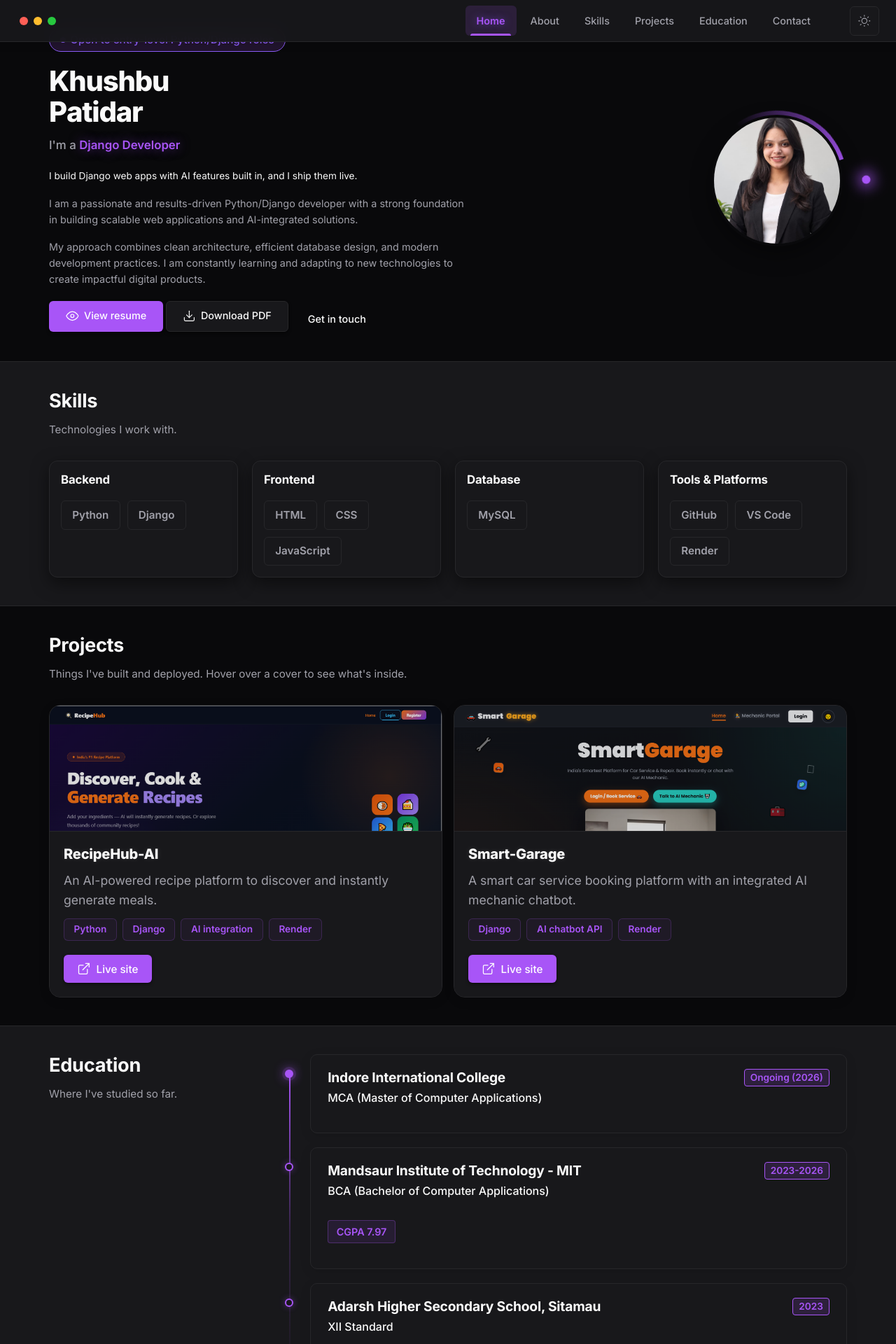
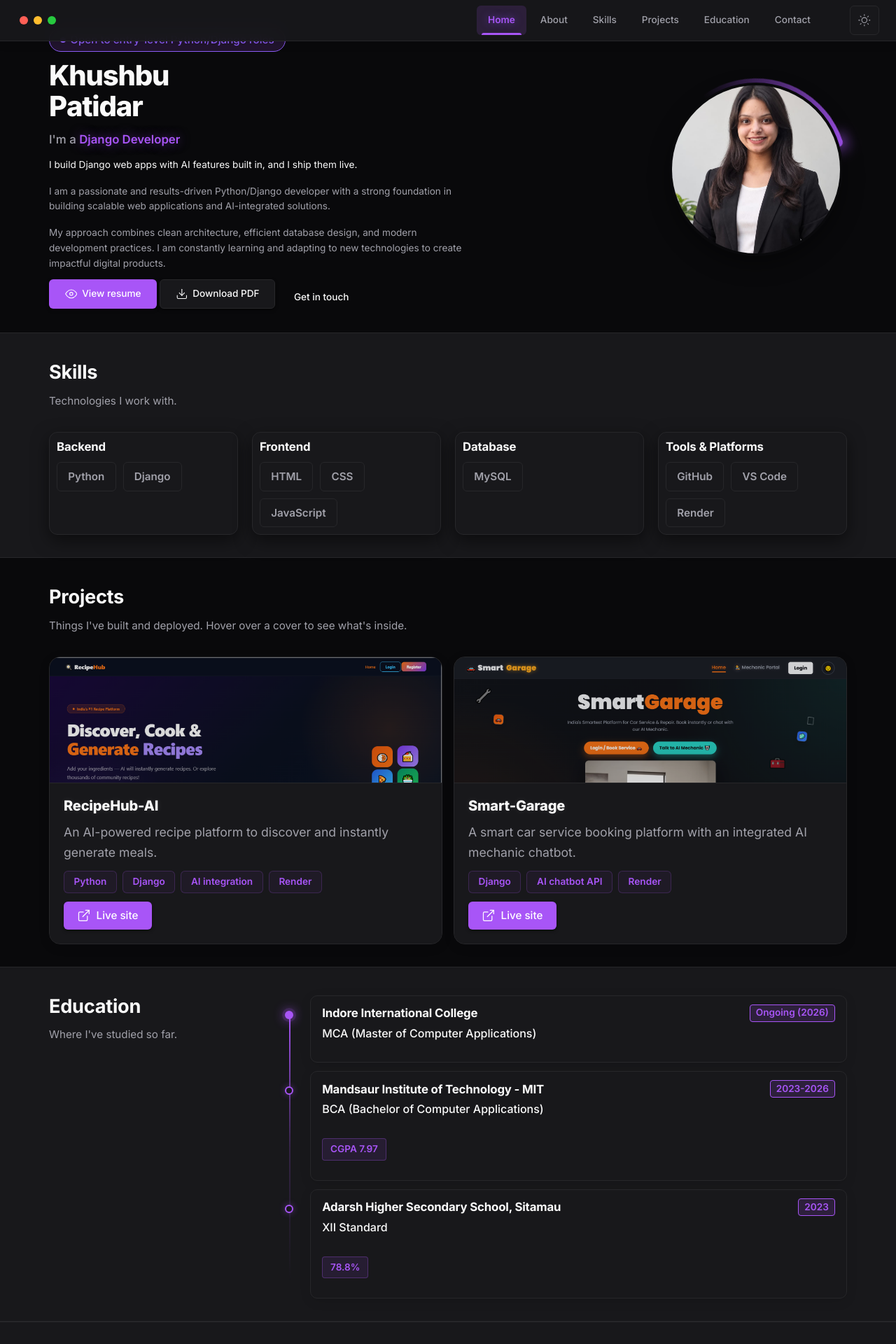
Before and after one commit to khushii-patidar/khushbu-portfolio, a Django app: page / in a window 1280 px wide. Shown: the top 1920 px of the page at 70% size. Run offline with Django 4.2, Linux system fonts and the light colour scheme; data comes from the database, SQL or seed files in the repository; both versions use the stored data as it was after the commit; data that the repository does not hold is empty.

Commit message:
Fix UI oversizing, unhide hero text, increase portrait size, include media/db for production

```diff
--- a/portfolio/static/css/style.css
+++ b/portfolio/static/css/style.css
@@ -104,7 +104,7 @@ button { cursor: pointer; }
   display: inline-flex; align-items: center; justify-content: center; gap: 0.5em;
   padding: 0.8em 1.6em; border-radius: 6px; border: 1px solid var(--line);
   background: var(--surface); color: var(--ink);
-  font-weight: 500; font-size: 0.9rem; text-decoration: none; line-height: 1;
+  font-weight: 500; font-size: 0.85rem; text-decoration: none; line-height: 1;
   box-shadow: 0 2px 4px var(--shadow);
   transition: all 0.2s ease;
 }
@@ -160,7 +160,7 @@ button { cursor: pointer; }
 .nav__links { display: flex; gap: 4px; margin-left: auto; margin-right: 24px; }
 .nav__links a {
   padding: 10px 16px; border-radius: 6px; text-decoration: none;
-  font-weight: 500; font-size: 0.9rem; color: var(--muted);
+  font-weight: 500; font-size: 0.85rem; color: var(--muted);
   transition: all 0.2s ease;
   position: relative;
 }
@@ -194,13 +194,13 @@ button { cursor: pointer; }
 }
 
 /* ---------- Sections ---------- */
-.section { padding: 40px 0; }
+.section { padding: 40px 0 32px; }
 .section--tint { background: var(--bg-tint); border-block: 1px solid var(--line); }
 .section__head { margin-bottom: 32px; max-width: 600px; }
 .section__title { font-size: 1.7rem; font-weight: 700; margin-bottom: 12px; }
 .section__lead { color: var(--muted); font-size: 0.95rem; line-height: 1.6; }
 
-.panel { background: var(--surface); border: 1px solid var(--line); border-radius: var(--r-lg); padding: 16px; box-shadow: 0 8px 24px var(--shadow); }
+.panel { background: var(--surface); border: 1px solid var(--line); border-radius: var(--r-lg); padding: 20px; box-shadow: 0 8px 24px var(--shadow); }
 
 /* ---------- Reveal ---------- */
 .js [data-reveal] { opacity: 0; transition: opacity 0.8s ease, transform 0.8s ease; transition-delay: var(--d, 0ms); }
@@ -214,27 +214,27 @@ button { cursor: pointer; }
 
 /* ---------- Hero ---------- */
 /* /* ---------- Hero ---------- */
-.hero { min-height: auto; display: flex; align-items: center; padding: 40px 0; }
+.hero { min-height: auto; display: flex; align-items: center; padding: 40px 0 32px; }
 .hero__grid { display: grid; grid-template-columns: 1.2fr 1fr; gap: 24px; align-items: center; }
 .hero__copy { display: flex; flex-direction: column; align-items: flex-start; }
-.hero__copy .pill { margin-bottom: 20px; display: inline-flex; }
+.hero__copy .pill { margin-bottom: 12px; display: inline-flex; }
 
 .hero__name { font-size: clamp(2rem, 4vw, 2.5rem); font-weight: 800; line-height: 1.1; letter-spacing: -0.03em; margin-bottom: 12px; }
 .name-line { display: block; }
 .name-line span { display: inline-block; white-space: pre; transition: all 0.2s; }
 .name-line span:hover { color: var(--primary); text-shadow: 0 0 16px rgba(168,85,247,0.6); }
 
-.hero__role { font-size: 1.05rem; font-weight: 500; color: var(--muted); margin-bottom: 20px; min-height: 1.5em; }
+.hero__role { font-size: 1.05rem; font-weight: 500; color: var(--muted); margin-bottom: 12px; min-height: 1.5em; }
 .typed { color: var(--primary); font-weight: 600; text-shadow: 0 0 16px rgba(168,85,247,0.5); }
 .caret { display: inline-block; width: 2px; height: 1em; margin-left: 2px; background: var(--primary); vertical-align: -0.1em; animation: blink 1s steps(2) infinite; }
 @keyframes blink { 50% { opacity: 0; } }
-.hero__about { color: var(--muted); font-size: 0.9rem; line-height: 1.6; margin-bottom: 20px; max-width: 600px; }
+.hero__about { color: var(--muted); font-size: 0.85rem; line-height: 1.6; margin-bottom: 12px; max-width: 600px; }
 .hero__about p:last-child { margin-bottom: 0; }
 
 /* Portrait */
 .hero__visual { display: flex; justify-content: flex-end; }
 .portrait {
-  position: relative; width: 200px; height: 200px;
+  position: relative; width: 260px; height: 260px;
   border-radius: 50%; padding: 6px;
   z-index: 1; flex-shrink: 0;
   transition: transform 0.4s cubic-bezier(0.16, 1, 0.3, 1);
@@ -250,7 +250,7 @@ button { cursor: pointer; }
   content: ""; position: absolute; top: 0; left: calc(50% - 6px); width: 12px; height: 12px;
   background: var(--primary); border-radius: 50%;
   box-shadow: 0 0 20px 4px var(--primary);
-  transform-origin: 6px 140px; /* Radius of 140px (half of 280) */
+  transform-origin: 6px 130px; /* Radius of 140px (half of 280) */
   animation: spin 3s linear infinite; z-index: 1;
 }
 .portrait:hover { transform: translateY(-8px) scale(1.02); }
@@ -286,11 +286,11 @@ button { cursor: pointer; }
 .about__text p { color: var(--muted); font-size: 0.95rem; margin-bottom: 1.2em; line-height: 1.7; }
 .about__text p:first-of-type { color: var(--ink); font-size: 1.05rem; font-weight: 500; }
 .facts { margin: 0 0 32px; }
-.facts > div { padding: 16px 0; border-bottom: 1px solid var(--line); display: flex; justify-content: space-between; }
+.facts > div { padding: 10px 0; border-bottom: 1px solid var(--line); display: flex; justify-content: space-between; }
 .facts dt { font-size: 1rem; font-weight: 500; color: var(--muted); }
-.facts dd { font-weight: 500; text-align: right; font-size: 0.9rem; }
+.facts dd { font-weight: 500; text-align: right; font-size: 0.85rem; }
 .counters { display: grid; grid-template-columns: 1fr 1fr; gap: 16px; }
-.counter { background: var(--bg-tint); border: 1px solid var(--line); border-radius: var(--r-md); padding: 16px; text-align: center; }
+.counter { background: var(--bg-tint); border: 1px solid var(--line); border-radius: var(--r-md); padding: 10px; text-align: center; }
 .counter b { display: block; font-size: 2.5rem; font-weight: 700; line-height: 1; margin-bottom: 8px; color: var(--primary); }
 .counter span { font-size: 1rem; color: var(--muted); font-weight: 500; }
 @media (max-width: 860px) { .about { grid-template-columns: 1fr; } }
@@ -298,7 +298,7 @@ button { cursor: pointer; }
 /* ---------- Skills ---------- */
 .bento { display: grid; grid-template-columns: repeat(auto-fit, minmax(240px, 1fr)); gap: 20px; }
 .bento .panel {
-  padding: 16px; min-height: auto;
+  padding: 10px; min-height: auto;
   background: var(--surface); border: 1px solid var(--line); border-radius: 12px;
   transition: all 0.3s cubic-bezier(0.16, 1, 0.3, 1);
 }
@@ -307,7 +307,7 @@ button { cursor: pointer; }
   border-color: rgba(168, 85, 247, 0.4);
   box-shadow: 0 12px 30px rgba(0,0,0,0.25), 0 0 16px rgba(168, 85, 247, 0.15);
 }
-.bento .panel h3 { font-size: 1.05rem; font-weight: 700; margin-bottom: 20px; color: var(--ink); }
+.bento .panel h3 { font-size: 1.05rem; font-weight: 700; margin-bottom: 12px; color: var(--ink); }
 .chips { display: flex; flex-wrap: wrap; gap: 10px; }
 .chip {
   position: relative; padding: 0.5em 1em; font-size: 0.95rem; border-radius: 6px; border: 1px solid var(--line);
@@ -346,21 +346,21 @@ button { cursor: pointer; }
 .project__body { padding: 20px; display: flex; flex-direction: column; flex: 1; position: relative; z-index: 1; background: var(--surface); }
 .project__title { font-size: 1.25rem; font-weight: 800; margin-bottom: 12px; color: var(--ink); text-shadow: 0 0 10px rgba(255,255,255,0.1); }
 .project__desc { color: var(--muted); font-size: 1.1rem; margin-bottom: 12px; line-height: 1.6; }
-.tags { display: flex; flex-wrap: wrap; gap: 8px; margin-bottom: 20px; }
+.tags { display: flex; flex-wrap: wrap; gap: 8px; margin-bottom: 12px; }
 .tags li { padding: 0.3em 1em; border-radius: 6px; background: rgba(168, 85, 247, 0.05); font-size: 0.85rem; font-weight: 600; color: var(--primary); border: 1px solid rgba(168, 85, 247, 0.2); }
 .project__links { display: flex; flex-wrap: wrap; gap: 12px; margin-top: auto; }
 
 /* ---------- Timeline ---------- */
 .split { display: grid; grid-template-columns: 1fr 2.5fr; gap: 16px; align-items: start; }
 .split .section__head { position: sticky; top: 120px; margin-bottom: 0; }
-@media (max-width: 860px) { .split { grid-template-columns: 1fr; } .split .section__head { position: static; margin-bottom: 40px; } }
+@media (max-width: 860px) { .split { grid-template-columns: 1fr; } .split .section__head { position: static; margin-bottom: 24px; } }
 
 .timeline { position: relative; padding-left: 36px; }
 .timeline::before {
   content: ""; position: absolute; left: 6px; top: 24px; bottom: 24px; width: 2px;
   background: linear-gradient(to bottom, var(--primary), rgba(168, 85, 247, 0.2), transparent);
 }
-.timeline__item { position: relative; padding-bottom: 20px; }
+.timeline__item { position: relative; padding-bottom: 12px; }
 .timeline__item:last-child { padding-bottom: 0; }
 .timeline__dot {
   position: absolute; left: -36px; top: 22px; width: 12px; height: 12px; border-radius: 50%;
@@ -372,34 +372,34 @@ button { cursor: pointer; }
 
 .timeline__card {
   background: var(--surface); border: 1px solid var(--line); border-radius: 10px;
-  padding: 20px 24px; box-shadow: 0 4px 16px rgba(0,0,0,0.1);
+  padding: 12px 16px; box-shadow: 0 4px 16px rgba(0,0,0,0.1);
   transition: all 0.3s ease; position: relative; overflow: hidden;
 }
 .timeline__item:hover .timeline__card { border-color: rgba(168, 85, 247, 0.5); box-shadow: 0 8px 24px rgba(0,0,0,0.25); transform: translateX(6px); }
 
 .timeline__top { display: flex; flex-wrap: wrap; align-items: center; justify-content: space-between; gap: 8px; margin-bottom: 4px; }
-.timeline__top h3 { font-size: 1.2rem; font-weight: 700; color: var(--ink); }
+.timeline__top h3 { font-size: 1.05rem; font-weight: 700; color: var(--ink); }
 .timeline__top .pill { background: var(--primary-soft); color: var(--primary); border: 1px solid var(--primary); font-size: 0.85rem; font-weight: 600; padding: 0.2em 0.6em; border-radius: 4px; }
 .timeline__degree { font-weight: 500; color: var(--ink); font-size: 1rem; }
 .timeline__score {
   display: inline-block; margin-top: 12px; padding: 0.3em 0.8em; border-radius: 4px;
-  background: rgba(168, 85, 247, 0.1); font-size: 0.9rem; font-weight: 600;
+  background: rgba(168, 85, 247, 0.1); font-size: 0.85rem; font-weight: 600;
   color: var(--primary); border: 1px solid rgba(168, 85, 247, 0.3);
 }
-.timeline__desc { margin-top: 16px; color: var(--muted); font-size: 0.9rem; line-height: 1.6; }
-.timeline__points { margin-top: 16px; display: grid; gap: 10px; color: var(--muted); font-size: 0.9rem; }
+.timeline__desc { margin-top: 16px; color: var(--muted); font-size: 0.85rem; line-height: 1.6; }
+.timeline__points { margin-top: 16px; display: grid; gap: 10px; color: var(--muted); font-size: 0.85rem; }
 .timeline__points li { position: relative; padding-left: 18px; }
 .timeline__points li::before { content: ""; position: absolute; left: 0; top: 0.6em; width: 6px; height: 2px; background: var(--muted); }
 
 /* ---------- Contact ---------- */
-.contact { background: var(--surface); padding: 40px 0; border-top: 1px solid var(--line); }
-.contact__grid { display: grid; grid-template-columns: 1fr 1fr; gap: 80px; align-items: start; }
-.contact__intro .section__title { margin-bottom: 20px; text-shadow: 0 0 20px rgba(255,255,255,0.1); }
-.contact__intro > p { color: var(--muted); margin-bottom: 40px; font-size: 0.95rem; }
+.contact { background: var(--surface); padding: 40px 0 32px; border-top: 1px solid var(--line); }
+.contact__grid { display: grid; grid-template-columns: 1fr 1fr; gap: 24px; align-items: start; }
+.contact__intro .section__title { margin-bottom: 12px; text-shadow: 0 0 20px rgba(255,255,255,0.1); }
+.contact__intro > p { color: var(--muted); margin-bottom: 24px; font-size: 0.95rem; }
 .contact__links { display: grid; gap: 16px; }
 .contact__links li { display: flex; align-items: center; gap: 16px; }
 .contact-link {
-  flex: 1; display: flex; align-items: center; gap: 20px; padding: 16px 20px; text-decoration: none;
+  flex: 1; display: flex; align-items: center; gap: 20px; padding: 12px 16px; text-decoration: none;
   border: 1px solid var(--line); border-radius: 8px; background: var(--bg);
   transition: all 0.3s cubic-bezier(0.16, 1, 0.3, 1);
   position: relative; overflow: hidden;
@@ -418,7 +418,7 @@ a.contact-link:hover::before { opacity: 1; }
 .contact-link--static { cursor: default; }
 .contact-link__icon { display: flex; align-items: center; justify-content: center; color: var(--muted); transition: color 0.3s ease; }
 a.contact-link:hover .contact-link__icon { color: var(--primary); text-shadow: 0 0 12px rgba(168, 85, 247, 0.6); }
-.contact-link__text { display: flex; flex-direction: column; font-weight: 500; font-size: 0.9rem; color: var(--ink); }
+.contact-link__text { display: flex; flex-direction: column; font-weight: 500; font-size: 0.85rem; color: var(--ink); }
 .contact-link__text small { font-size: 0.85rem; color: var(--muted); }
 .copy-btn {
   display: grid; place-items: center; width: 50px; height: 50px; border-radius: 8px;
@@ -437,7 +437,7 @@ a.contact-link:hover .contact-link__icon { color: var(--primary); text-shadow: 0
 .field input, .field textarea {
   width: 100%; padding: 14px 16px; border: 1px solid var(--line); border-radius: 8px;
   background: var(--bg); color: var(--ink);
-  transition: all 0.3s ease; font-size: 0.9rem;
+  transition: all 0.3s ease; font-size: 0.85rem;
 }
 .field input:hover, .field textarea:hover { border-color: rgba(168, 85, 247, 0.4); }
 .field input:focus, .field textarea:focus {
@@ -446,7 +446,7 @@ a.contact-link:hover .contact-link__icon { color: var(--primary); text-shadow: 0
   background: var(--surface);
 }
 .field.has-error input, .field.has-error textarea { border-color: var(--coral); }
-.field__error { margin-top: 8px; color: var(--coral); font-size: 0.9rem; }
+.field__error { margin-top: 8px; color: var(--coral); font-size: 0.85rem; }
 @media (max-width: 860px) { .contact__grid { grid-template-columns: 1fr; } }
 
 /* ---------- Footer ---------- */
@@ -495,15 +495,15 @@ a.contact-link:hover .contact-link__icon { color: var(--primary); text-shadow: 0
 .modal[open] { display: flex; flex-direction: column; animation: modal-in 0.3s ease; }
 .modal::backdrop { background: rgba(0, 0, 0, 0.7); backdrop-filter: blur(4px); }
 @keyframes modal-in { from { opacity: 0; transform: translateY(16px) scale(0.98); } to { opacity: 1; transform: none; } }
-.modal__bar { display: flex; align-items: center; justify-content: space-between; padding: 16px 24px; border-bottom: 1px solid var(--line); background: var(--surface); }
+.modal__bar { display: flex; align-items: center; justify-content: space-between; padding: 10px 24px; border-bottom: 1px solid var(--line); background: var(--surface); }
 .modal__actions { display: flex; gap: 12px; }
 .modal iframe { flex: 1; width: 100%; border: 0; background: var(--surface); }
-.modal__fallback { padding: 20px 24px; font-size: 1rem; color: var(--muted); border-top: 1px solid var(--line); margin: 0; }
+.modal__fallback { padding: 12px 16px; font-size: 1rem; color: var(--muted); border-top: 1px solid var(--line); margin: 0; }
 
 /* ---------- Toast ---------- */
 .toast {
   position: fixed; left: 50%; bottom: 40px; z-index: 300; max-width: calc(100% - 40px);
-  padding: 14px 28px; border-radius: 8px; background: var(--ink); color: var(--bg); font-weight: 500; font-size: 0.9rem; box-shadow: 0 12px 24px rgba(0,0,0,0.2);
+  padding: 14px 28px; border-radius: 8px; background: var(--ink); color: var(--bg); font-weight: 500; font-size: 0.85rem; box-shadow: 0 12px 24px rgba(0,0,0,0.2);
   transform: translate(-50%, 20px); opacity: 0; pointer-events: none; transition: all 0.3s cubic-bezier(0.16, 1, 0.3, 1);
 }
 .toast.is-show { transform: translate(-50%, 0); opacity: 1; }
```
Also changed, not shown: db.sqlite3 (added), media/profile/khushbu.jpeg (added), media/projects/recipehub.png (added), media/projects/smartgarage.png (added), 3 other files.
